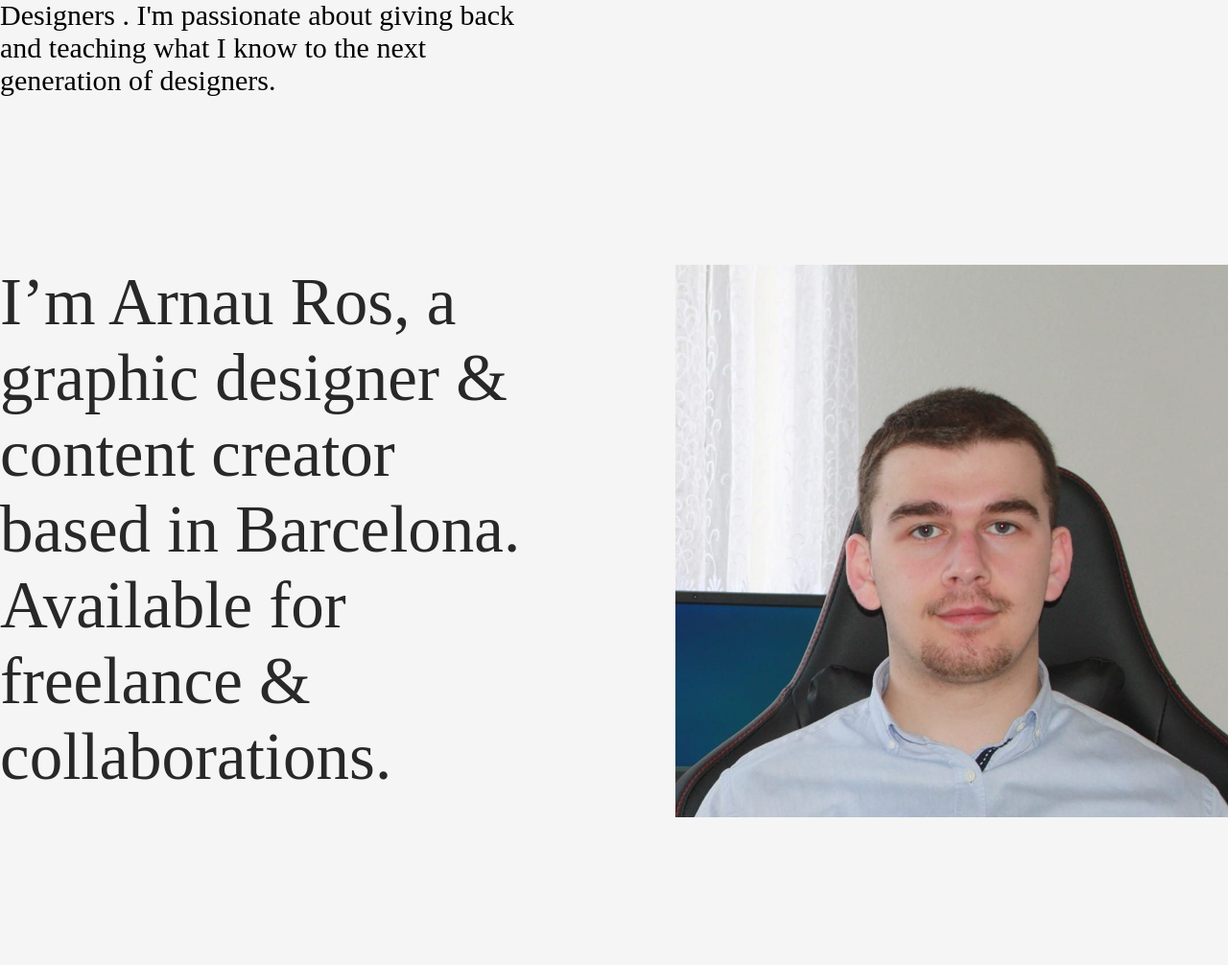
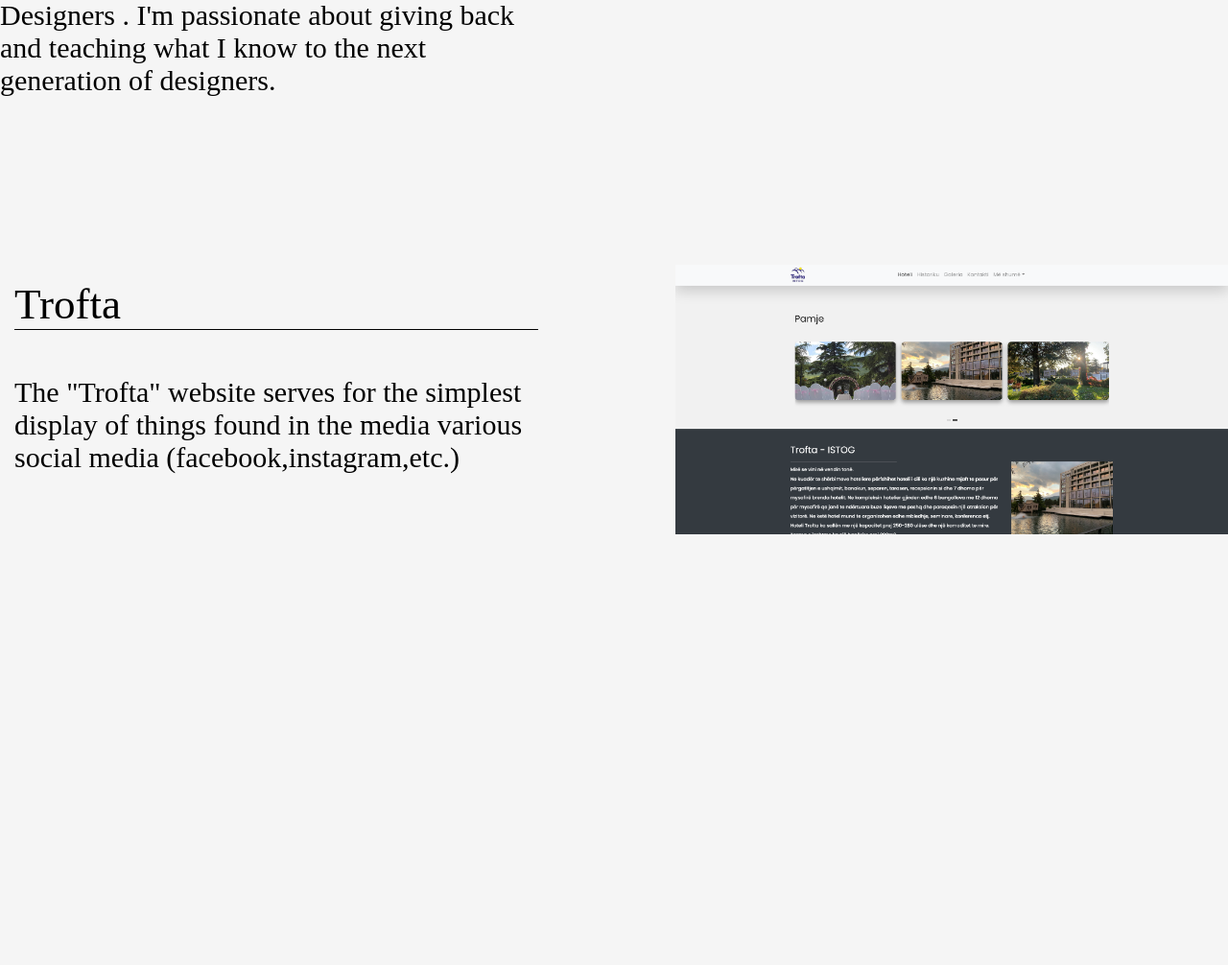
Before and after one commit to enisgjini/EGJ-Portfolio, a PHP site: page / in a window 1280 px wide. Shown: the part 1321-2327 px from the top of the page at 96% size. After the commit the page ends 1878 px from the top, so only its background shows below. Run offline with PHP 8.4, Linux system fonts and the light colour scheme; some web fonts are replaced.

Commit message:
Adding asset and add one project

```diff
--- a/index.php
+++ b/index.php
@@ -87,14 +87,17 @@
         <section id="projects">
             <div class="container">
                 <div class="col">
-                    <p class="personal-info">I’m Arnau Ros, a graphic designer & content creator based in Barcelona.
-                        Available for freelance &
-                        collaborations. </p>
+                    <h1 class="project-title">
+                    Trofta
+                    </h1>
+                    <br>
+                    <p class="project-info">The "Trofta" website serves for the simplest display of things found in the media various social media (facebook,instagram,etc.) </p>
                 </div>
                 <div class="col">
-                    <img src="assets/profile.jpg" alt="" width="100%">
+                    <img src="assets/trofta.png" alt="" width="100%">
                 </div>
             </div>
+
         </section>
 
         <section id="contact">
--- a/style.css
+++ b/style.css
@@ -176,6 +176,25 @@ main {
     padding-top: 25px;
 }
 
+.project-title {
+    font-family: 'Neue Haas Grotesk Display Pro';
+    font-style: normal;
+    font-weight: 400;
+    font-size: 45.0633px;
+    line-height: 52px;
+    border-bottom: 1px solid black;
+    margin: 15px;
+}
+
+.project-info {
+    font-family: 'Neue Haas Grotesk Display Pro';
+    font-style: normal;
+    font-weight: 400;
+    font-size: 30px;
+    line-height: 34px;
+    color: #000000;
+    margin: 15px;
+}
 
 
 
```
Also changed, not shown: assets/trofta.png (added).
